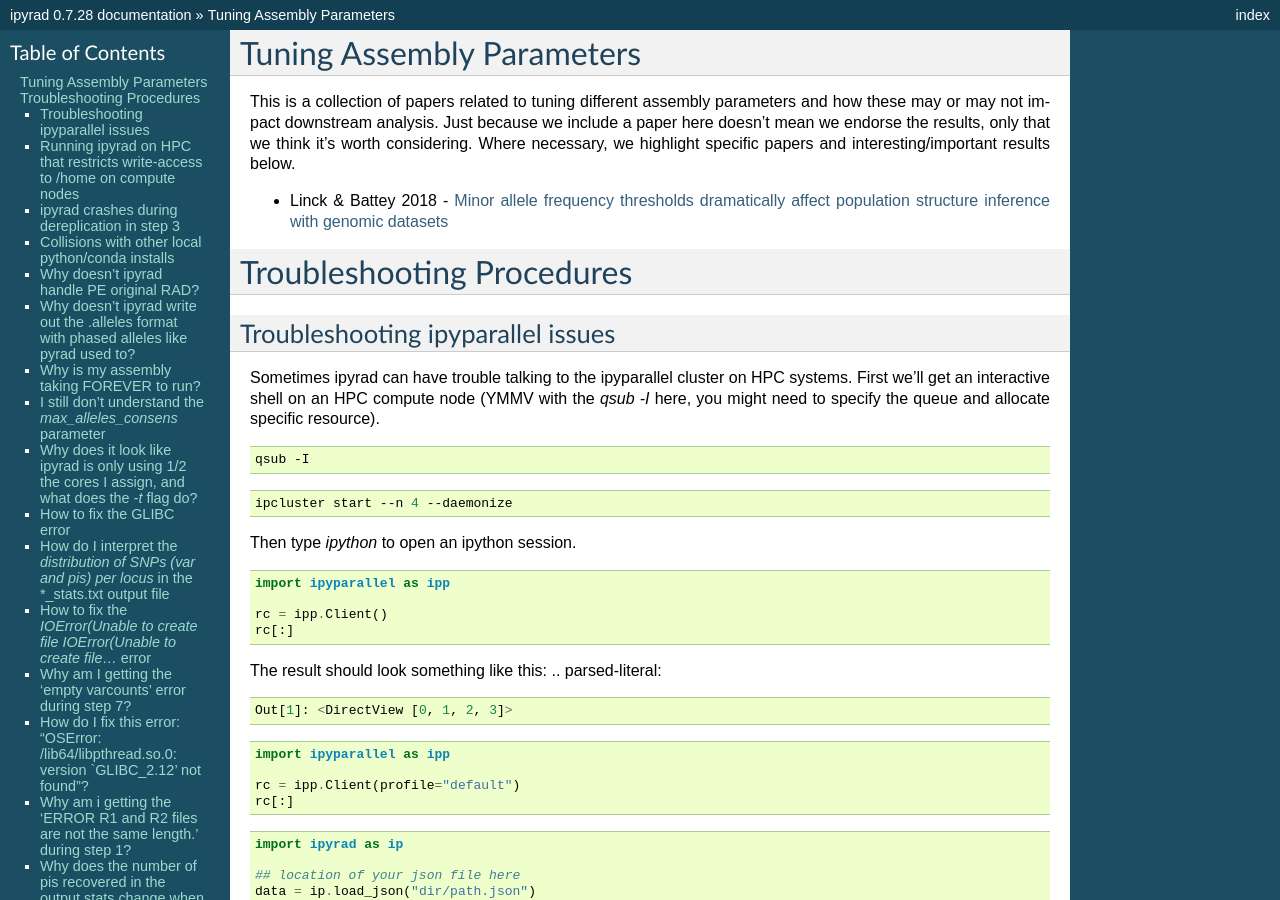
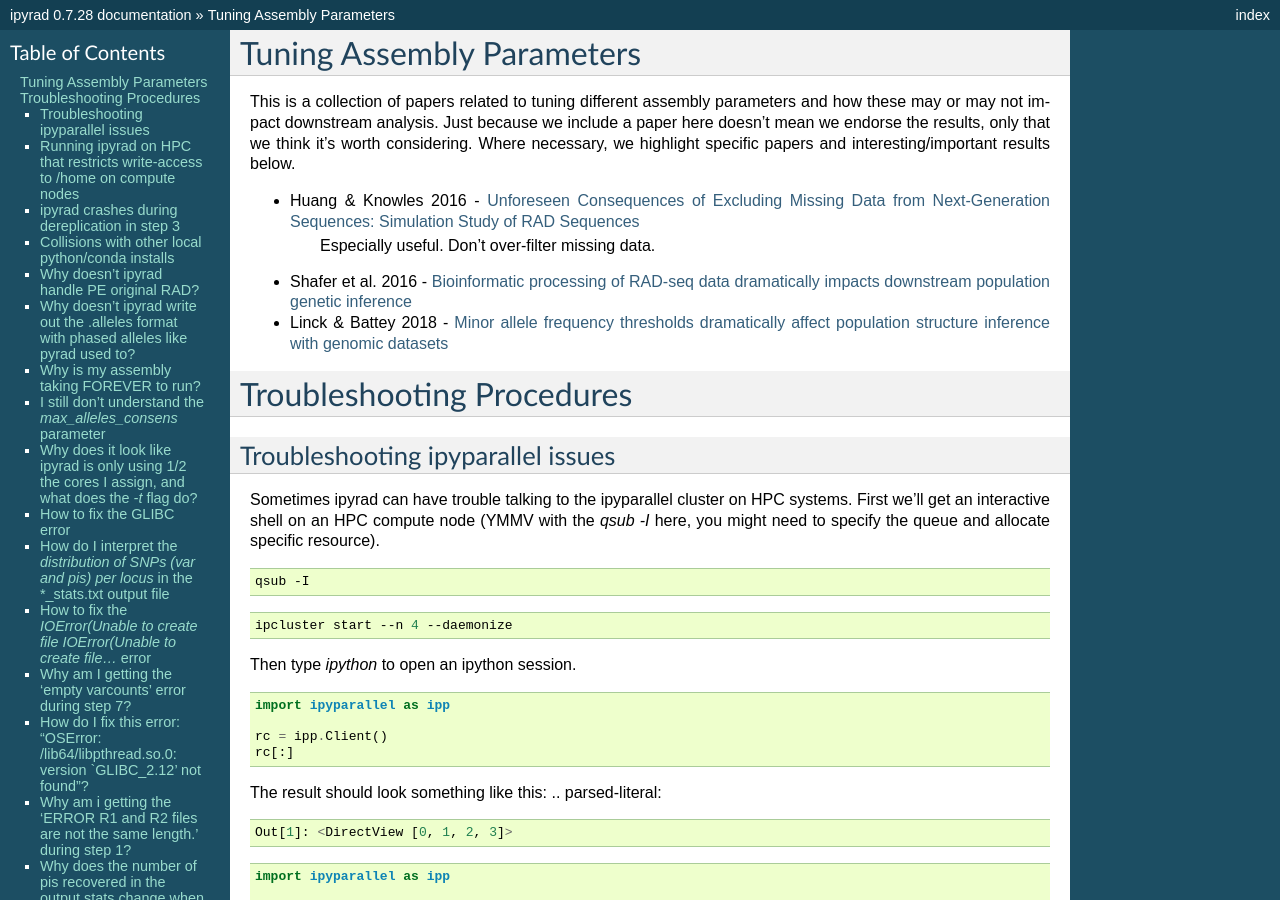
Before and after one commit to dereneaton/ipyrad, a Sphinx documentation site: the page built from docs/faq.rst, in a window 1280 px wide and 900 px high. Built offline with Sphinx 7.4.7, drawn with Linux system fonts in a browser that asks for light colours; pages that are not in the unit, such as notebooks, are missing from menus; the version number is read from the project's files by our own code.

Commit message:
Adding more docs

```diff
--- a/docs/faq.rst
+++ b/docs/faq.rst
@@ -9,6 +9,9 @@ Just because we include a paper here doesn't mean we endorse the results,
 only that we think it's worth considering. Where necessary, we
 highlight specific papers and interesting/important results below.
 
+* Huang & Knowles 2016 - `Unforeseen Consequences of Excluding Missing Data from Next-Generation Sequences: Simulation Study of RAD Sequences <https://academic.oup.com/sysbio/article/65/3/357/2468879>`__
+    Especially useful. Don't over-filter missing data.
+* Shafer et al. 2016 - `Bioinformatic processing of RAD-seq data dramatically impacts downstream population genetic inference <https://besjournals.onlinelibrary.wiley.com/doi/full/10.1111/2041-210X.12700>`__
 * Linck & Battey 2018 - `Minor allele frequency thresholds dramatically affect population structure inference with genomic datasets <https://www.biorxiv.org/content/biorxiv/early/2018/10/21/188623.full.pdf>`__
 
 Troubleshooting Procedures
```
